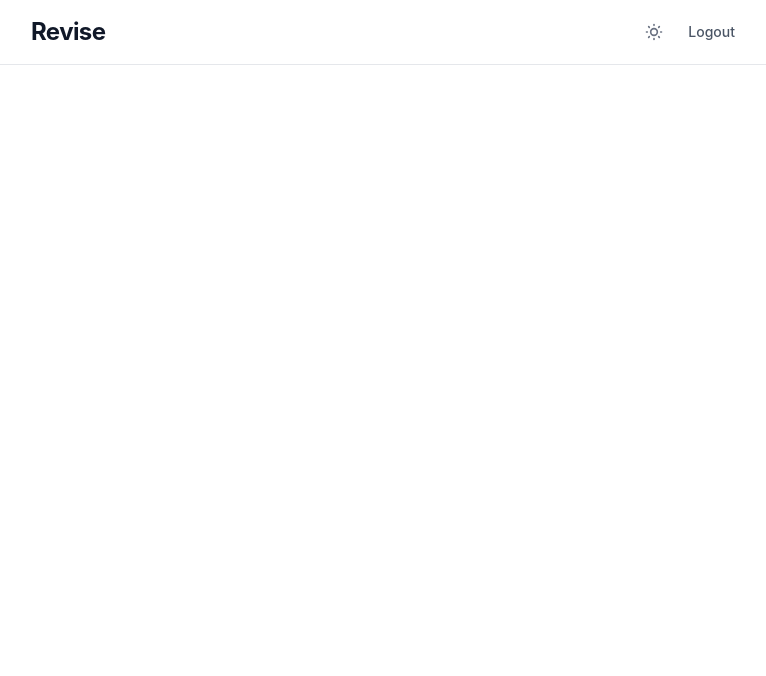
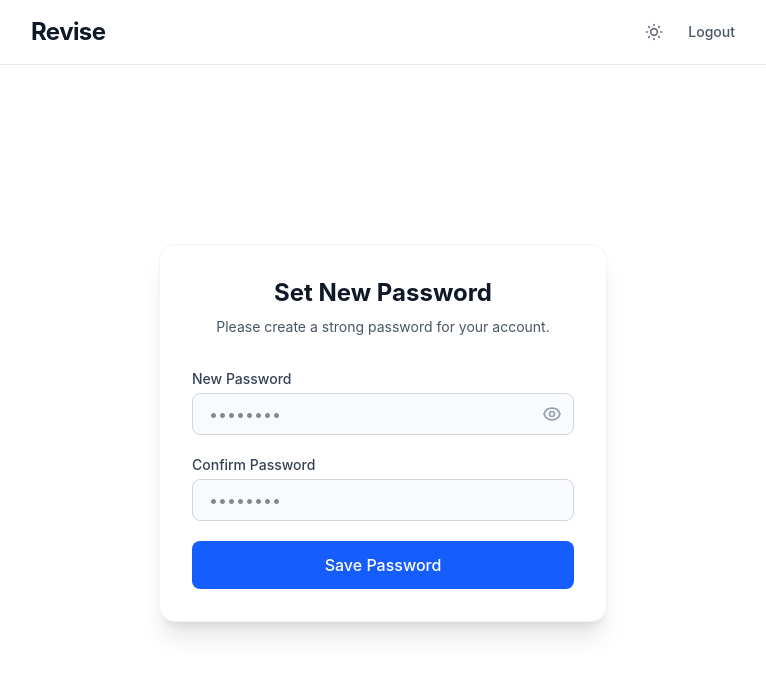
Before and after one commit to TagCoding223/revise, a React (Vite) app in the folder frontend/: page /set-password in a window 1280 px wide. Before the commit this address led to /dashboard. Shown: the top 676 px of the page, without its empty margins (257-1023 px from the left). Built offline with nearby package versions, Linux system fonts and the light colour scheme; no server answers; sample sign-in values are in the browser's storage.

Commit message:
(frontend) Minor changes in SetPassword.jsx and App.jsx
In SetPassword.jsx we add symbol validation for password, and make set-password endpoint protected.

```diff
--- a/frontend/src/App.jsx
+++ b/frontend/src/App.jsx
@@ -55,32 +55,40 @@ export default function App() {
               }
             />
 
-            <Route
+            {/* <Route
               path="/set-password"
               element={
                 <PublicRoute>
                   <SetPassword />
                 </PublicRoute>
               }
-            />
+            /> */}
 
             {/* Protected Routes */}
-            <Route
+            {/* <Route
               path="/dashboard"
               element={
                 <PublicRoute>
                   <Dashboard />
                 </PublicRoute>
               }
-            />
-            {/* <Route
+            /> */}
+            <Route
               path="/dashboard"
               element={
                 <ProtectedRoute>
                   <Dashboard />
                 </ProtectedRoute>
               }
-            /> */}
+            />
+            <Route
+              path="/set-password"
+              element={
+                <ProtectedRoute>
+                  <SetPassword />
+                </ProtectedRoute>
+              }
+            />
           </Routes>
         </Suspense>
       </main>
--- a/frontend/src/pages/SetPassword.jsx
+++ b/frontend/src/pages/SetPassword.jsx
@@ -10,7 +10,8 @@ const setPasswordSchema = z.object({
     .min(8, { message: "Password must be at least 8 characters long" })
     .regex(/[a-z]/, { message: "Must contain at least one lowercase letter" })
     .regex(/[A-Z]/, { message: "Must contain at least one uppercase letter" })
-    .regex(/[0-9]/, { message: "Must contain at least one number" }),
+    .regex(/[0-9]/, { message: "Must contain at least one number" })
+    .regex(/[^A-Za-z0-9]/, { message: "Password must contain at least one symbol"}),
   confirmPassword: z.string()
 }).refine((data) => data.password === data.confirmPassword, {
   message: "Passwords do not match",
```
